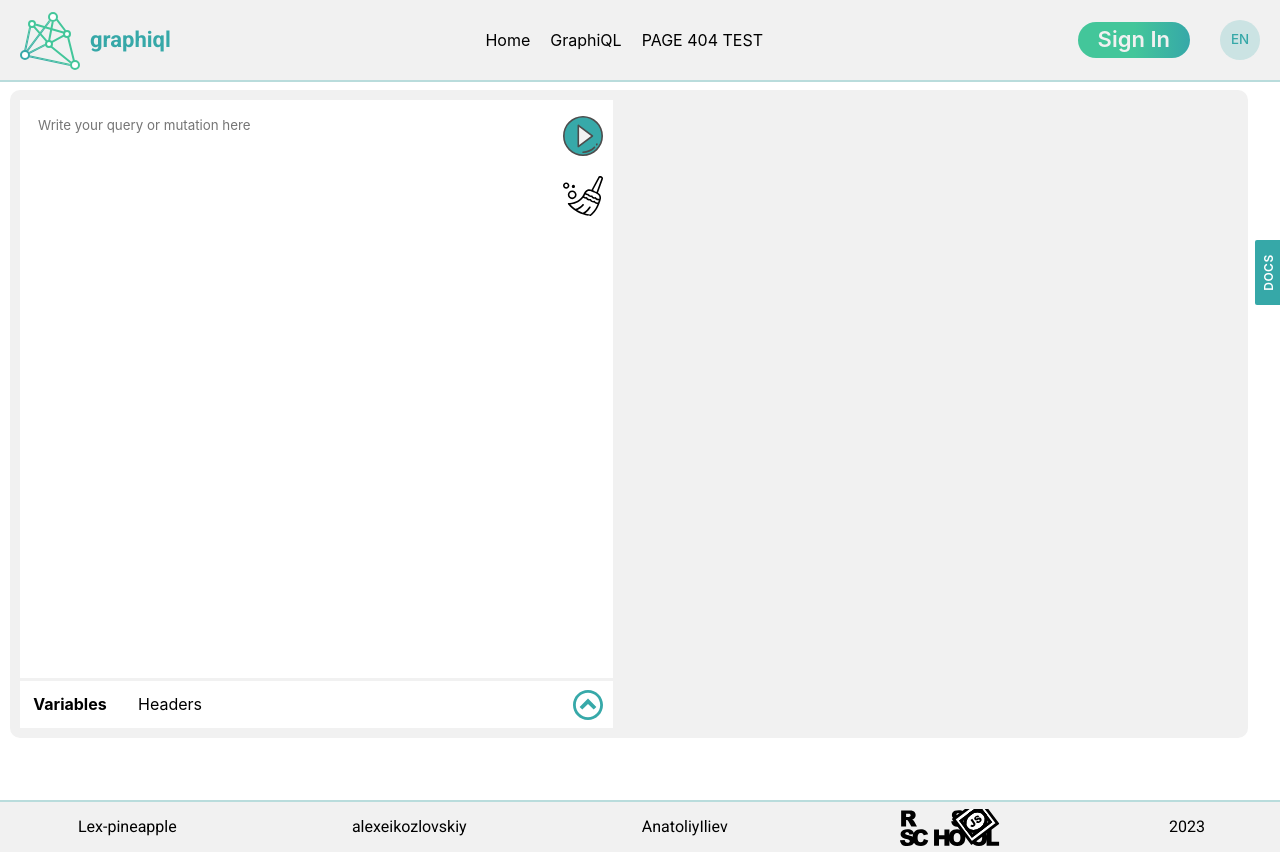
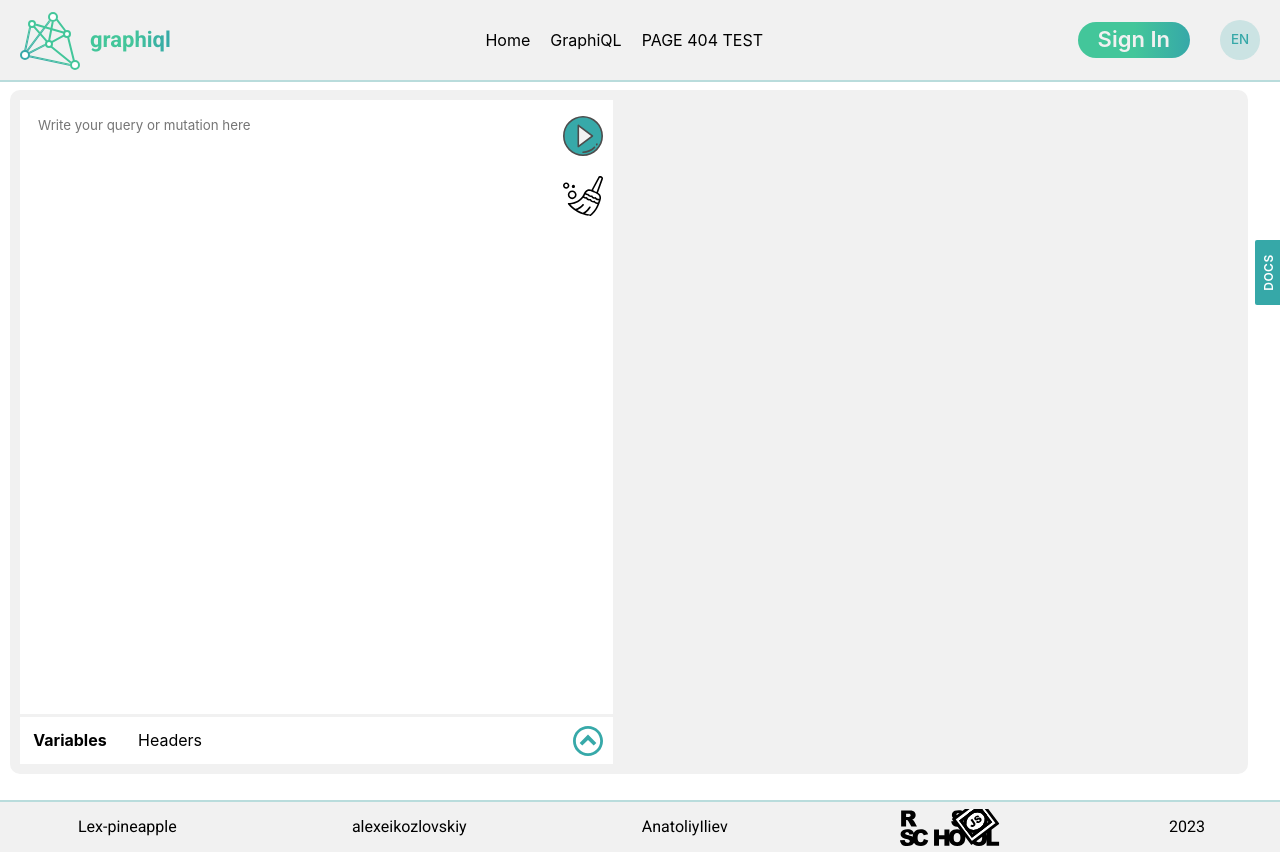
Before and after one commit to Lex-pineapple/graphiql-app, a React (Vite) app in the folder graphiql-app/: page /graphiql in a window 1280 px wide. Shown: the top 852 px of the page. Built offline with nearby package versions, Linux system fonts and the light colour scheme; no server answers.

Commit message:
fix: fixes layouts bags

```diff
--- a/graphiql-app/src/components/api.tsx
+++ b/graphiql-app/src/components/api.tsx
@@ -4,9 +4,9 @@ export async function getResources(
   sourcesQuery: string,
   sourcesVariables: string
 ): Promise<string> {
-  const parsSourcesVariables = sourcesVariables && JSON.parse(sourcesVariables);
+  const parsSourcesVariables = () => sourcesVariables && JSON.parse(sourcesVariables);
   try {
-    parsSourcesVariables;
+    parsSourcesVariables();
   } catch (error) {
     return 'Error parsing variables data';
   }
@@ -18,7 +18,7 @@ export async function getResources(
       },
       body: JSON.stringify({
         query: sourcesQuery,
-        variables: parsSourcesVariables,
+        variables: parsSourcesVariables(),
       }),
     });
     const data = await results.json();
--- a/graphiql-app/src/styles/App.scss
+++ b/graphiql-app/src/styles/App.scss
@@ -32,8 +32,3 @@ a {
   padding-top: 80px;
   height: 100vh;
 }
-
-.homePage-container,
-.page404-container {
-  height: 650px;
-}
--- a/graphiql-app/src/styles/graphiqlPage.scss
+++ b/graphiql-app/src/styles/graphiqlPage.scss
@@ -5,7 +5,9 @@
   width: 100%;
   flex-direction: row;
   flex: 1;
-  min-height: calc(100vh - 132px);
+  // min-height: calc(100vh - 132px);
+  height: 88vh;
+
 
   &__editor {
     display: flex;
@@ -29,6 +31,7 @@
     border-radius: 10px;
     border-bottom-left-radius: 0;
     border-top-left-radius: 0;
+    overflow: scroll;
   }
 
   &__response-text {
--- a/graphiql-app/src/styles/headerLogo.scss
+++ b/graphiql-app/src/styles/headerLogo.scss
@@ -19,6 +19,9 @@
     font-family: 'Roboto', sans-serif;
     font-size: 22px;
     font-weight: 700;
+    background: linear-gradient(90deg, $mintGreen 50%, $headerGreen 100%);
+    -webkit-background-clip: text;
+    -webkit-text-fill-color: transparent;
   }
 }
 
```
Also changed, not shown: 1 other file (tests, documents, lock files or other folders).
